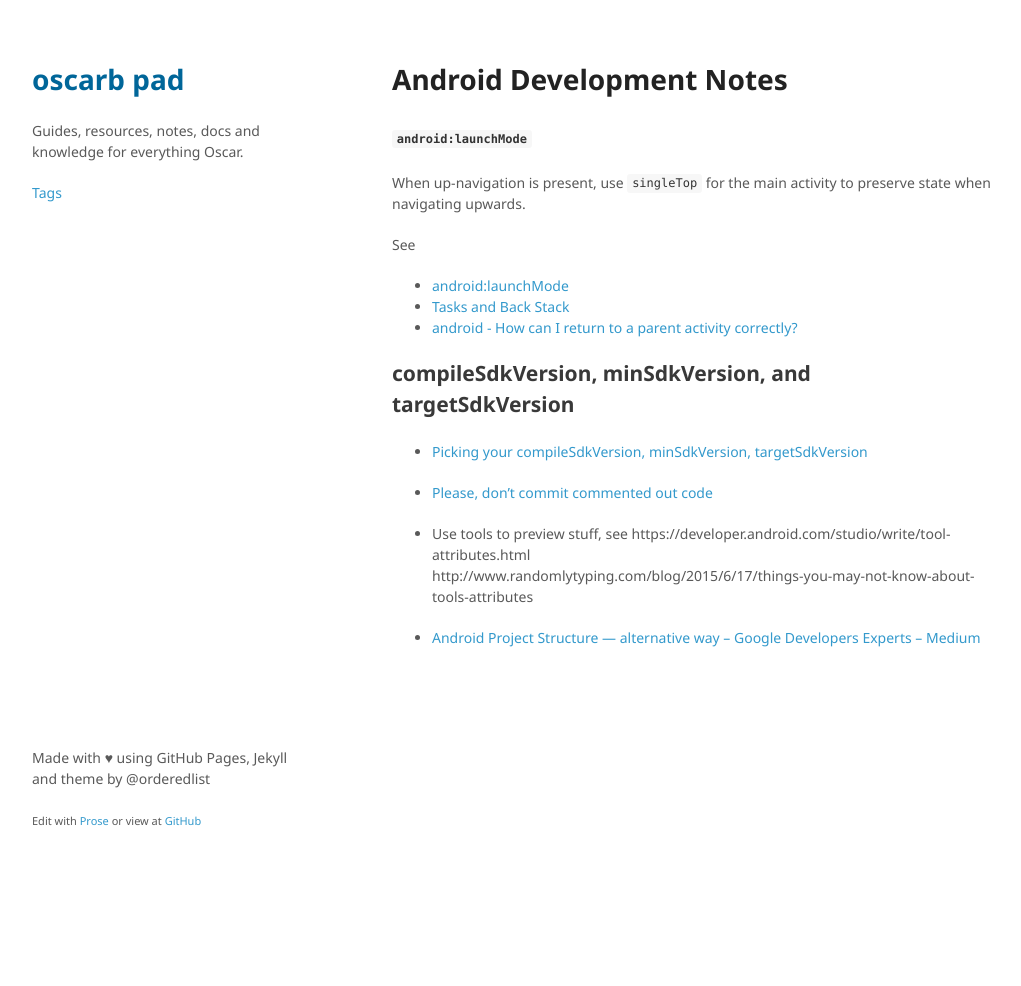
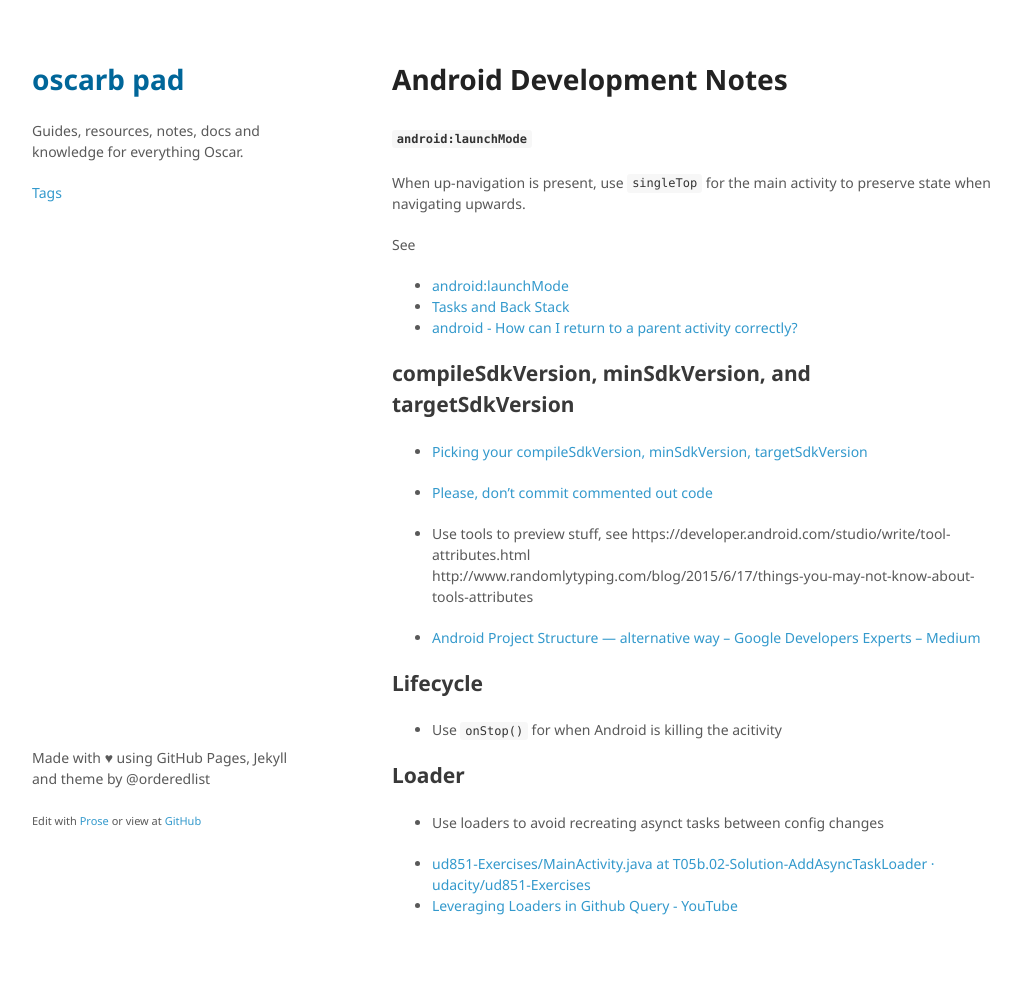
Before and after one commit to oscarb/pad, a Jekyll site: the page built from _docs/android-development-notes.md, in a window 1280 px wide. Shown: the whole page, without its empty margins (128-1149 px from the left). Built offline with Jekyll 4.4.1, drawn with Linux system fonts in a browser that asks for light colours; some web fonts are replaced; before the commit the page ends 900 px from its top, so only the background shows below that.

Commit message:
Updated android-development-notes.md

```diff
--- a/_docs/android-development-notes.md
+++ b/_docs/android-development-notes.md
@@ -25,3 +27,14 @@ See
 http://www.randomlytyping.com/blog/2015/6/17/things-you-may-not-know-about-tools-attributes
 
 * [Android Project Structure — alternative way – Google Developers Experts – Medium](https://medium.com/google-developer-experts/android-project-structure-alternative-way-29ce766682f0#.h71ecd3x8)
+
+## Lifecycle
+
+* Use `onStop()` for when Android is killing the acitivity
+
+## Loader
+
+* Use loaders to avoid recreating asynct tasks between config changes
+
+* [ud851-Exercises/MainActivity.java at T05b.02-Solution-AddAsyncTaskLoader · udacity/ud851-Exercises](https://github.com/udacity/ud851-Exercises/blob/T05b.02-Solution-AddAsyncTaskLoader/app/src/main/java/com/example/android/asynctaskloader/MainActivity.java)
+* [Leveraging Loaders in Github Query - YouTube](https://www.youtube.com/watch?v=5o7SN8Z3VWs)
```
Also changed, not shown: other parts of _docs/android-development-notes.md (+3 -1 lines).
